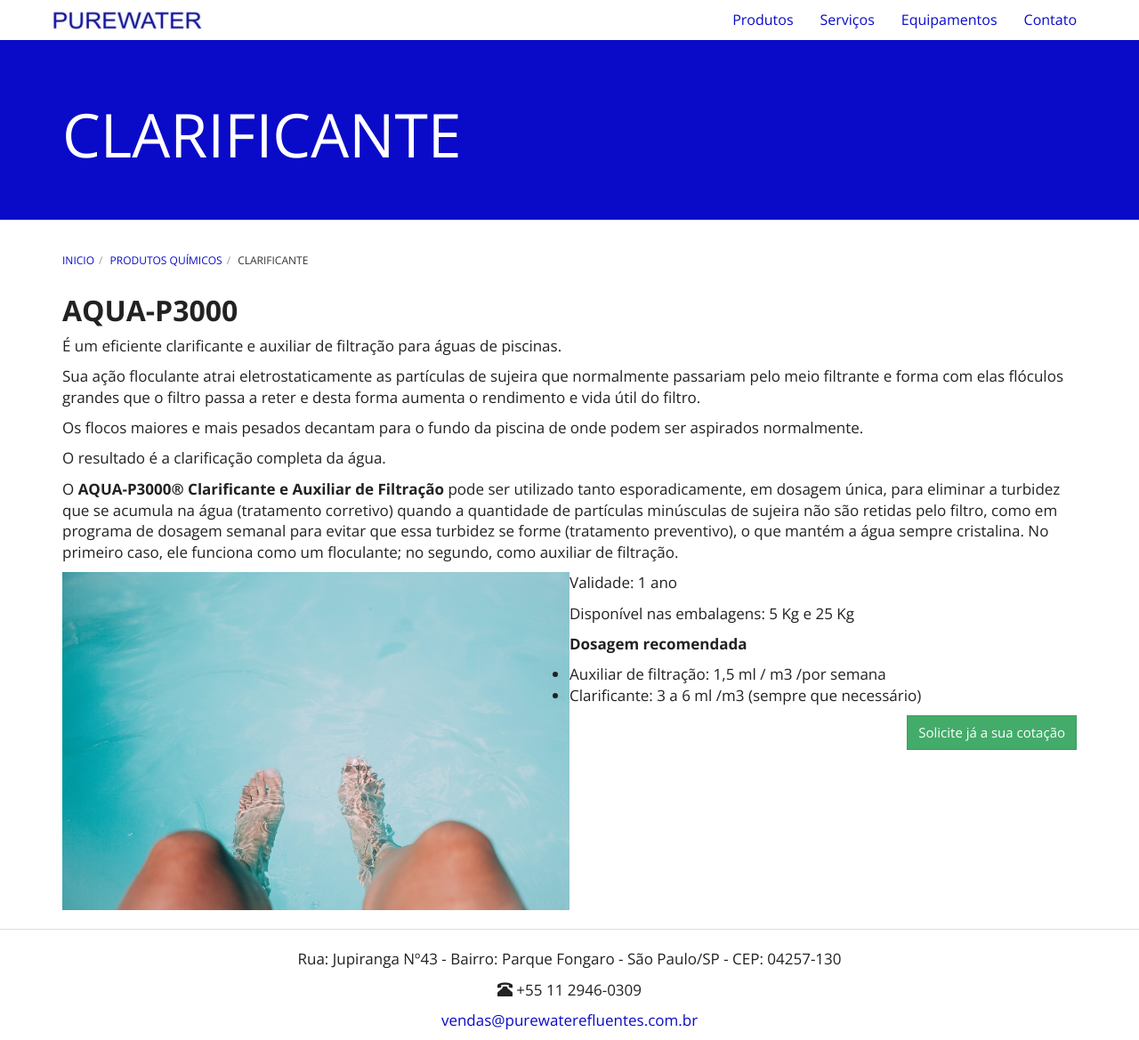
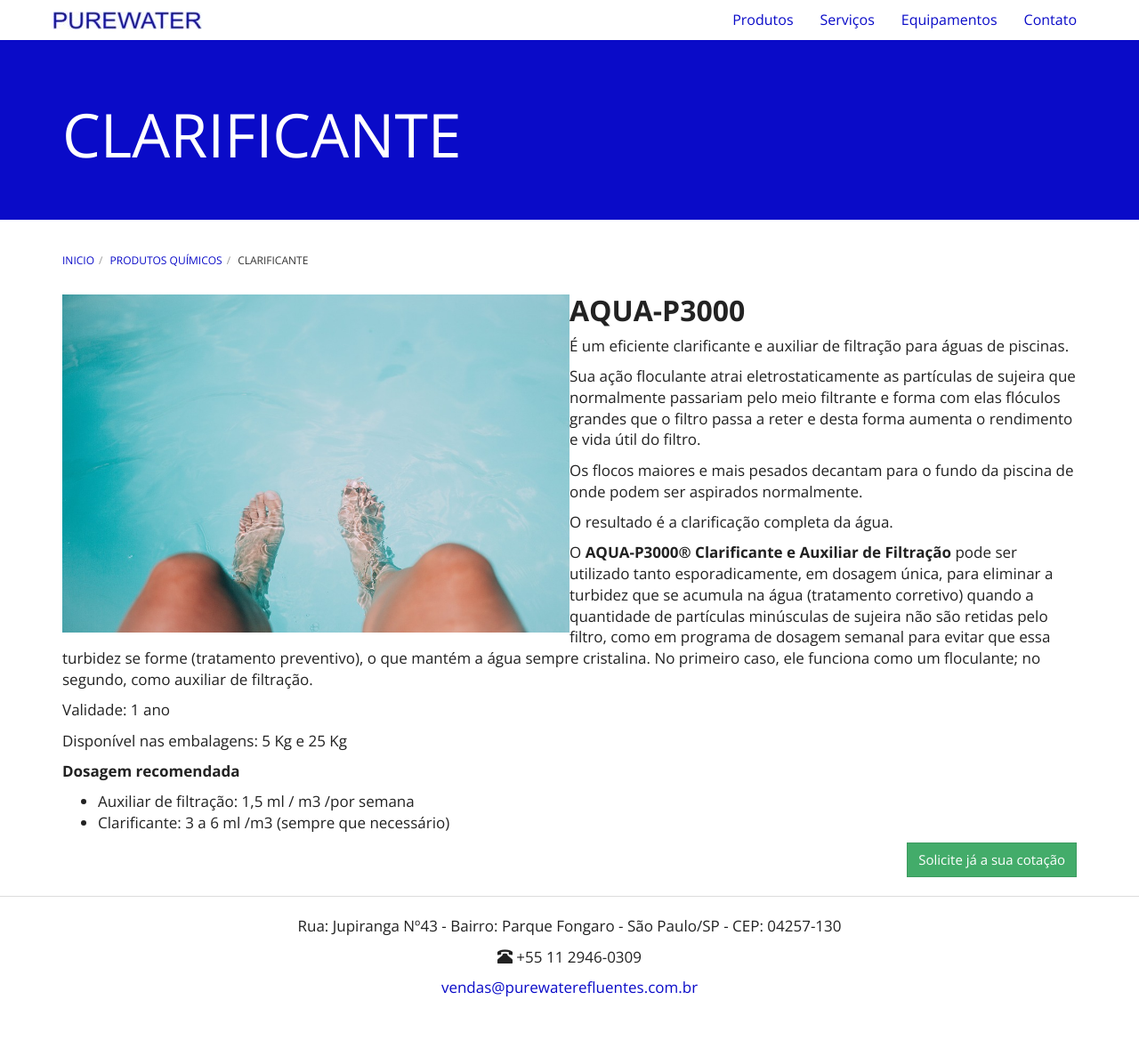
Before and after one commit to purewaterefluentes/purewaterefluentes.github.io, a Jekyll site: the page built from produtos/clarificante-para-piscina.md, in a window 1280 px wide and 1169 px high. Shown: the whole window at 89% size. Built offline with Jekyll 4.4.1, drawn with Linux system fonts in a browser that asks for light colours; nearby versions of some CDN libraries; library files that are not in the unit come from our copies.

Commit message:
Update clarificante-para-piscina.md

```diff
--- a/produtos/clarificante-para-piscina.md
+++ b/produtos/clarificante-para-piscina.md
@@ -4,6 +4,8 @@
 title: CLARIFICANTE
 subtitle:
 ---
+
+<img class="img-responsive pull-left" style="max-width: 50%;" src="../../website/images/piscina agua.jpg" alt="Clarificante para piscina">
 
 ## **AQUA-P3000**
 
@@ -17,10 +19,6 @@
 
 O **AQUA-P3000® Clarificante e Auxiliar de Filtração** pode ser utilizado tanto esporadicamente, em dosagem única, para eliminar a turbidez que se acumula na água (tratamento corretivo) quando a quantidade de partículas minúsculas de sujeira não são retidas pelo filtro, como em programa de dosagem semanal para evitar que essa turbidez se forme (tratamento preventivo), o que mantém a água sempre cristalina. No primeiro caso, ele funciona como um floculante; no segundo, como auxiliar de filtração.
 
-
-<img class="img-responsive pull-left" style="max-width: 50%;" src="../../website/images/piscina agua.jpg" alt="Clarificante para piscina">
-
-
 <p/>
 Validade: 1 ano
 
```
